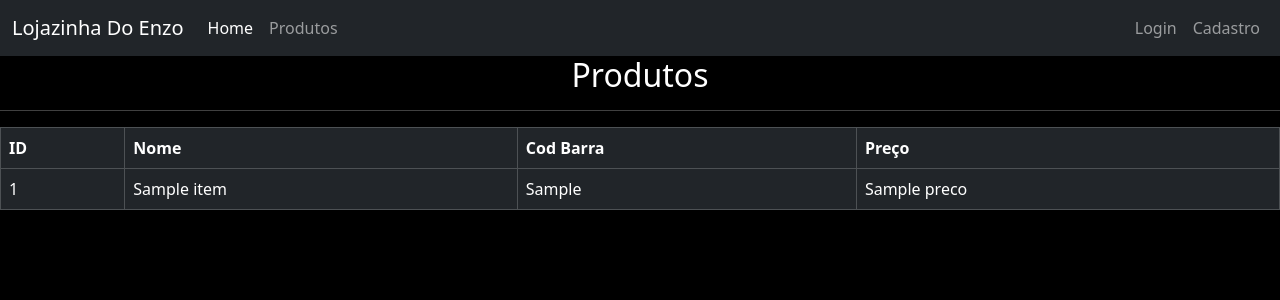
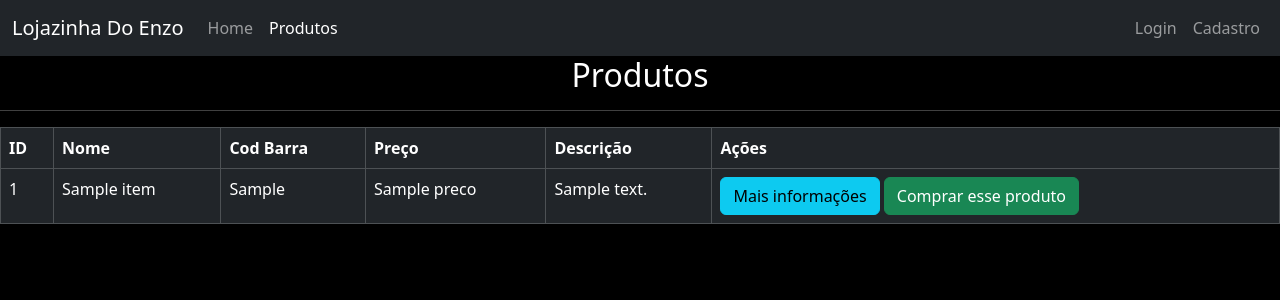
Before and after one commit to EnzoBond/store_html, a Flask app: template templates/product.html in a window 1280 px wide. Shown: the top 300 px of the page. Run offline with Flask 3, Linux system fonts and the light colour scheme; the template is opened without the code that fills it: most values are stand-ins (such as "Sample title", 1, 10 or a date in 2020).

Commit message:
Update product.html

```diff
--- a/templates/product.html
+++ b/templates/product.html
@@ -16,8 +16,8 @@
     </button>
     <div class="collapse navbar-collapse" id="navbarNavAltMarkup">
       <div class="navbar-nav me-auto">
-        <a class="nav-link active" aria-current="page" href="{{url_for('home_page')}}">Home</a>
-        <a class="nav-link" href="{{url_for('product_page')}}">Produtos</a>
+        <a class="nav-link" aria-current="page" href="{{url_for('home_page')}}">Home</a>
+        <a class="nav-link active" href="{{url_for('product_page')}}">Produtos</a>
       </div>
       <div class="navbar-nav ms-auto">
         <a class="nav-link" href="#">Login</a>
@@ -36,6 +36,8 @@
                 <th scope="col">Nome</th>
                 <th scope="col">Cod Barra</th>
                 <th scope="col">Preço</th>
+                <th scope="col">Descrição</th>
+                <th scope="col">Ações</th>
             </tr>
         </thead>
         <tbody>
@@ -45,6 +47,11 @@
                     <td>{{item.nome}}</td>
                     <td>{{item.cod_barra}}</td>
                     <td>{{item.preco}}</td>
+                    <td>{{item.descricao}}</td>
+                    <td>
+                    <button class="btn btn-outline btn-info">Mais informações</button>
+                    <button class="btn btn-outline btn-success">Comprar esse produto</button>
+                    </td>
                 </tr>
             {%endfor%}
         </tbody>
@@ -58,5 +65,4 @@
         color:white;
     }
 </style>
-
 </html>
```
